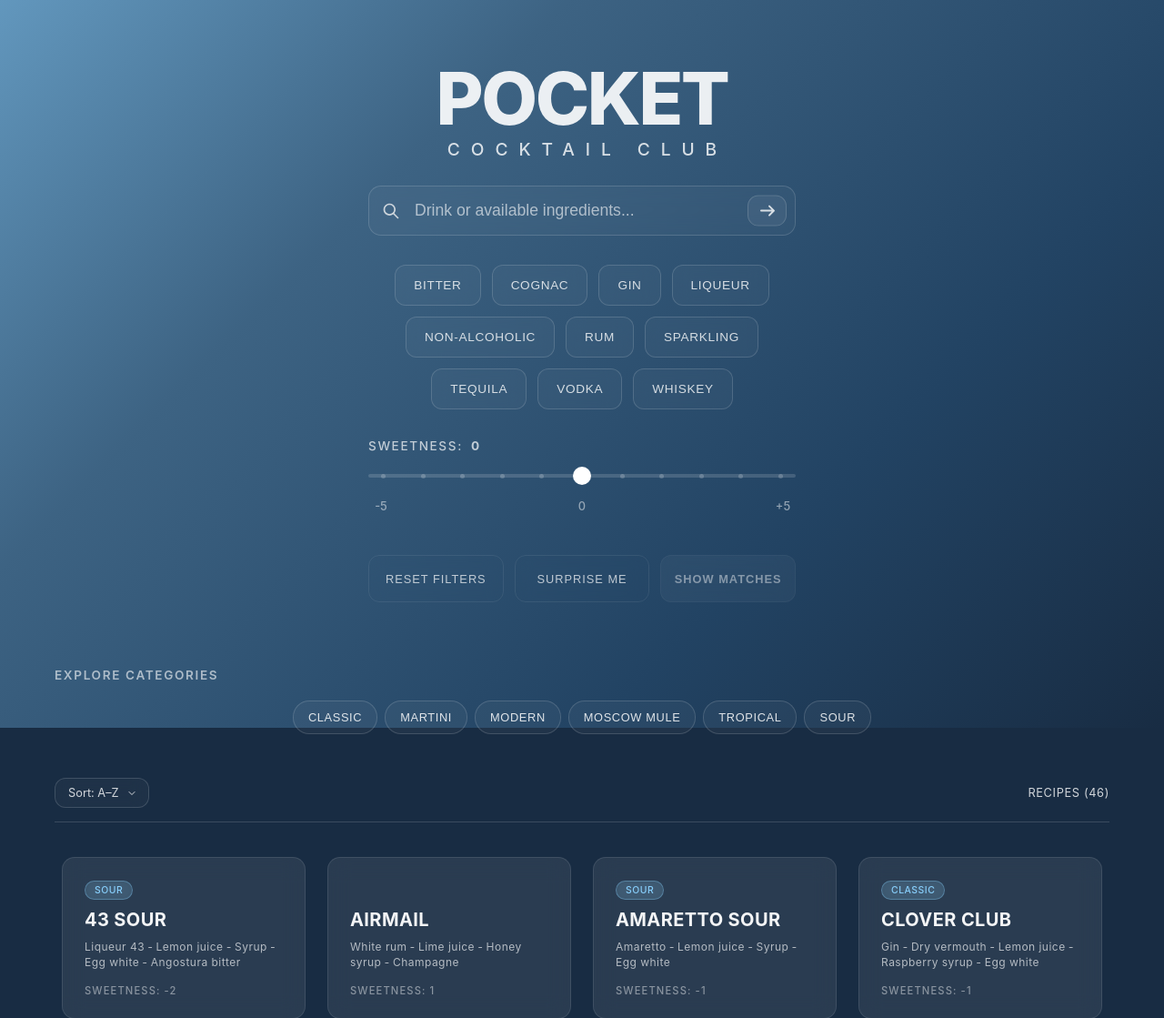
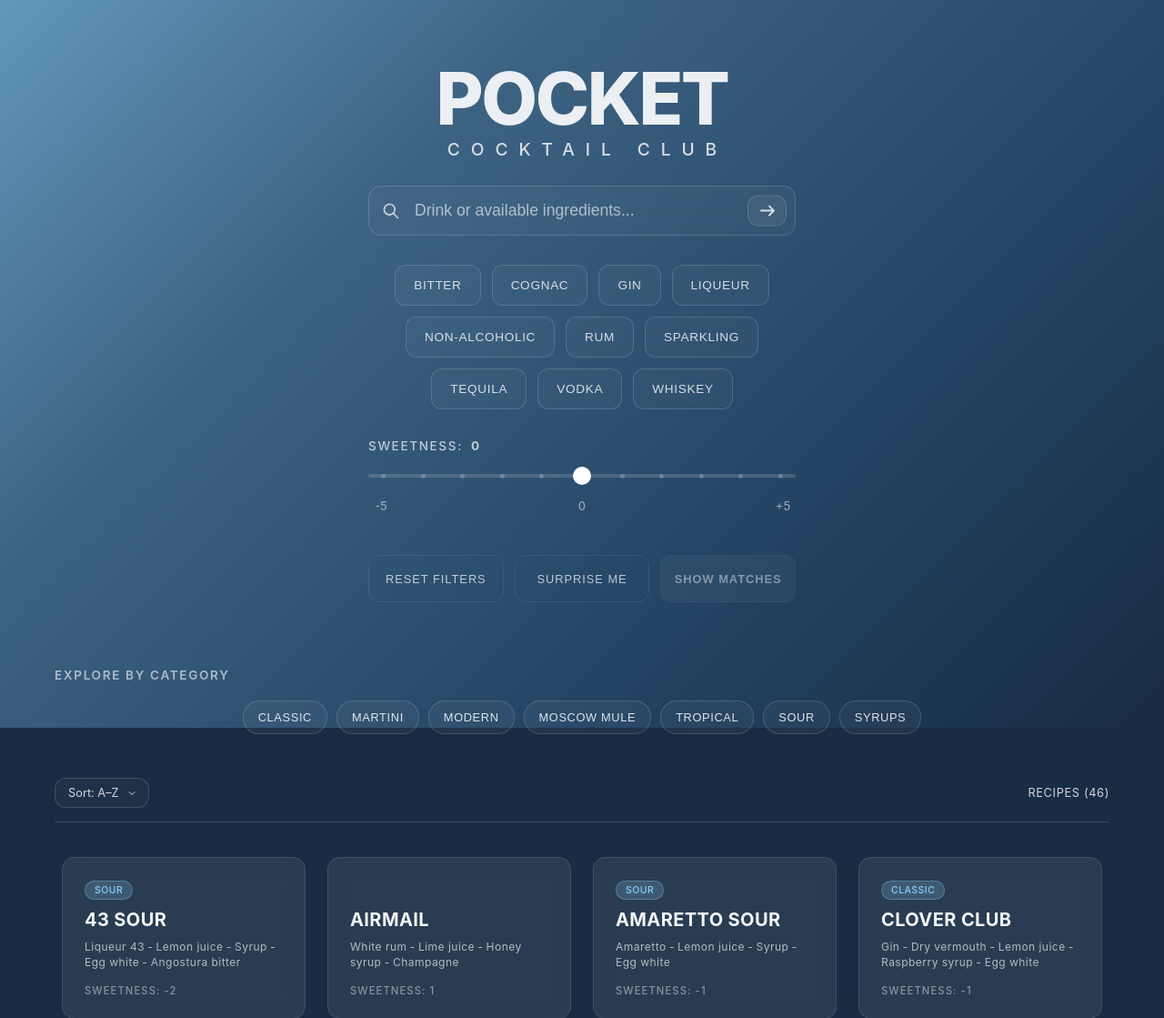
Before and after one commit to eeebbaandersson/pocket-cocktail-club, a Spring Boot app: page / in a window 1280 px wide. Shown: the top 1119 px of the page at 91% size. Run offline with Spring Boot 4, Linux system fonts and the light colour scheme; data comes from the database, SQL or seed files in the repository.

Commit message:
style: correct category button gap

```diff
--- a/src/main/resources/static/css/index.css
+++ b/src/main/resources/static/css/index.css
@@ -423,7 +423,7 @@ body {
     flex-direction: row;
     flex-wrap: wrap;
     justify-content: center;
-    gap: 0.5rem;
+    gap: 10px;
     width: 100%;
     margin-bottom: 0.5rem;
 }
--- a/src/main/resources/static/index.html
+++ b/src/main/resources/static/index.html
@@ -85,7 +85,7 @@
 
         <!-- CATEGORIES -->
         <section class="category-section">
-            <span class="category-section-title">Explore Categories</span>
+            <span class="category-section-title">Explore By Category</span>
             <div class="category-chips-wrapper">
                 <button class="category-chip" data-category="classic">Classic</button>
                 <button class="category-chip" data-category="martini">Martini</button>
@@ -93,6 +93,7 @@
                 <button class="category-chip" data-category="moscow mule"> Moscow Mule</button>
                 <button class="category-chip" data-category="tropical">Tropical</button>
                 <button class="category-chip" data-category="sour">Sour</button>
+                <button class="category-chip" data-category="syrups">Syrups</button>
             </div>
         </section>
 
```
